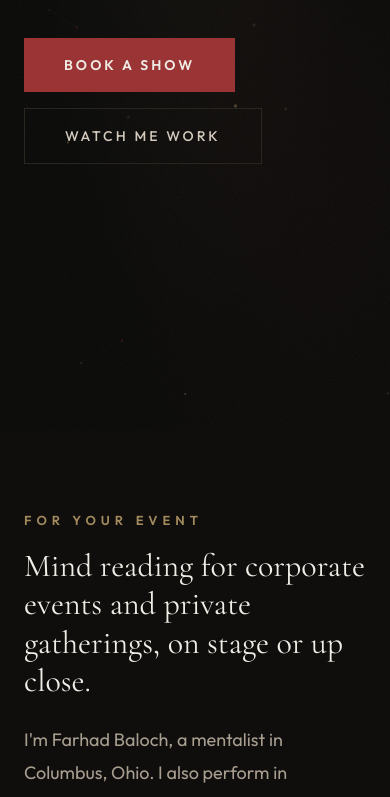
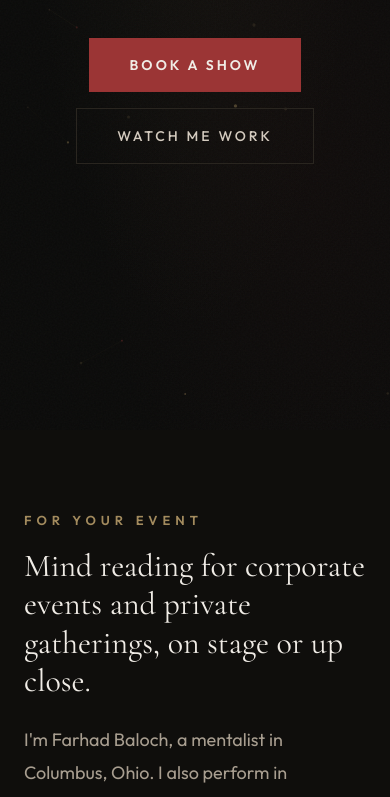
Before and after one commit to FarhadKBaloch/Magic-Website, a plain HTML site: page index.html in a window 390 px wide. Shown: the part 414-1211 px from the top of the page. Drawn offline with nearby package versions, Linux system fonts and the light colour scheme.

Commit message:
fix(home): center the phone hero again (#21)
At 480px and below, the hero name and buttons sit in the center of the screen. The sections under the hero stay left aligned.

Co-authored-by: Cursor Agent <cursoragent@cursor.com>
Co-authored-by: FarhadKBaloch <FarhadKBaloch@users.noreply.github.com>

```diff
--- a/index.html
+++ b/index.html
@@ -425,14 +425,6 @@
     .nav-mobile-contact,
     .contact-form button,
     .newsletter-form button { font-size: 14px; }
-    .hero {
-      text-align: left;
-      justify-content: flex-start;
-      padding-left: 24px;
-      padding-right: 24px;
-    }
-    .hero-content { width: 100%; }
-    .hero-buttons { justify-content: flex-start; }
     .intro,
     .performances,
     .reel,
```
